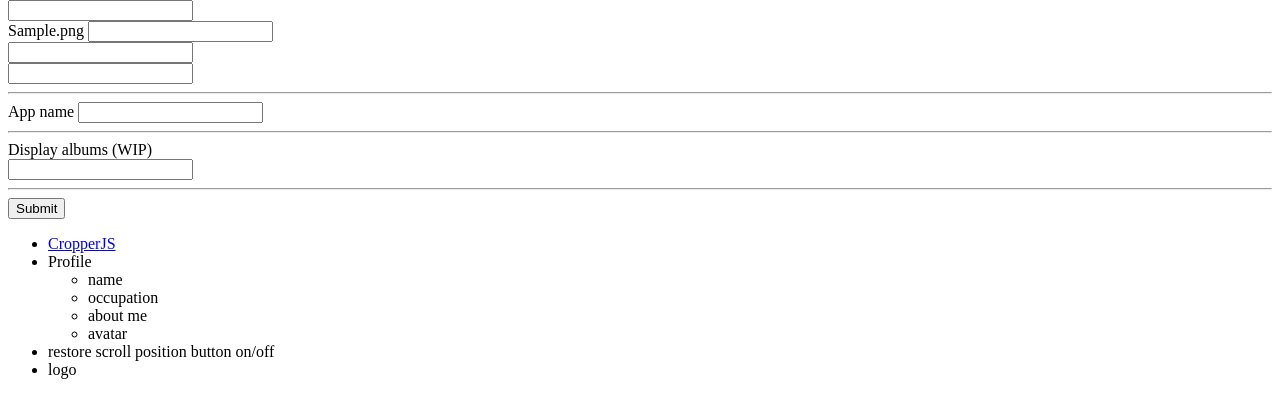
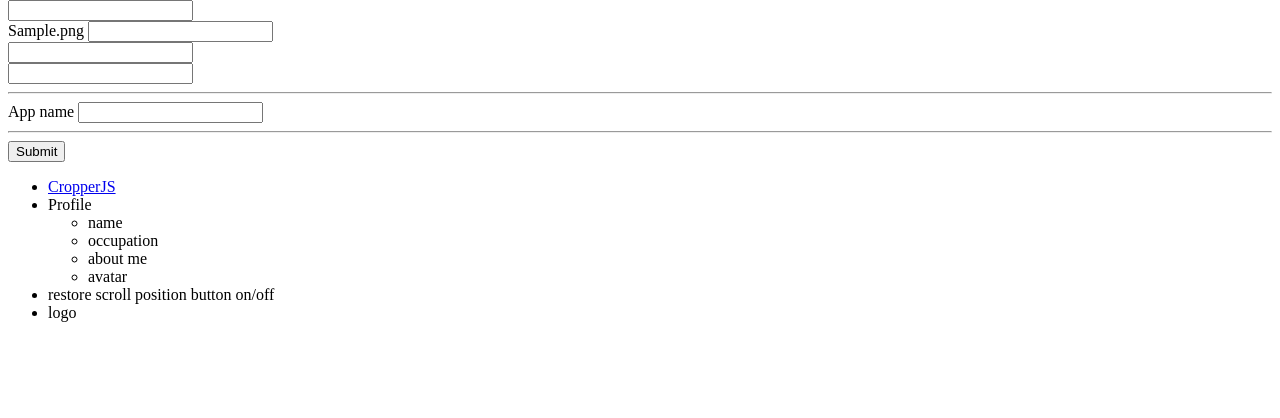
Before and after one commit to ArchBacon/Photo-Portfolio, a Symfony app: template templates/admin/settings/index.html.twig in a window 1280 px wide. Shown: the part 128-546 px from the top of the page. Run offline with Twig, Linux system fonts and the light colour scheme; the template is opened without the code that fills it: most values are stand-ins (such as "Sample title", 1, 10 or a date in 2020); form fields are guessed from the names that the template uses; some libraries are stand-ins or nearby versions.

Commit message:
Disabled album toggle

```diff
--- a/templates/admin/settings/index.html.twig
+++ b/templates/admin/settings/index.html.twig
@@ -37,16 +37,16 @@
 
             <hr class="border-neutral-500 my-5">
 
-            <div>
-                {{ form_label(form.displayAlbums) }} (WIP)<br>
-                <label class="checkbox">
-                    {{ form_widget(form.displayAlbums) }}
-                    <span></span>
-                </label>
-                {{ form_help(form.displayAlbums) }}
-            </div>
+{#            <div>#}
+{#                {{ form_label(form.displayAlbums) }} (WIP)<br>#}
+{#                <label class="checkbox">#}
+{#                    {{ form_widget(form.displayAlbums) }}#}
+{#                    <span></span>#}
+{#                </label>#}
+{#                {{ form_help(form.displayAlbums) }}#}
+{#            </div>#}
 
-            <hr class="border-neutral-500 my-5">
+{#            <hr class="border-neutral-500 my-5">#}
 
             <div>
                 {{ form_widget(form.submit) }}
```
